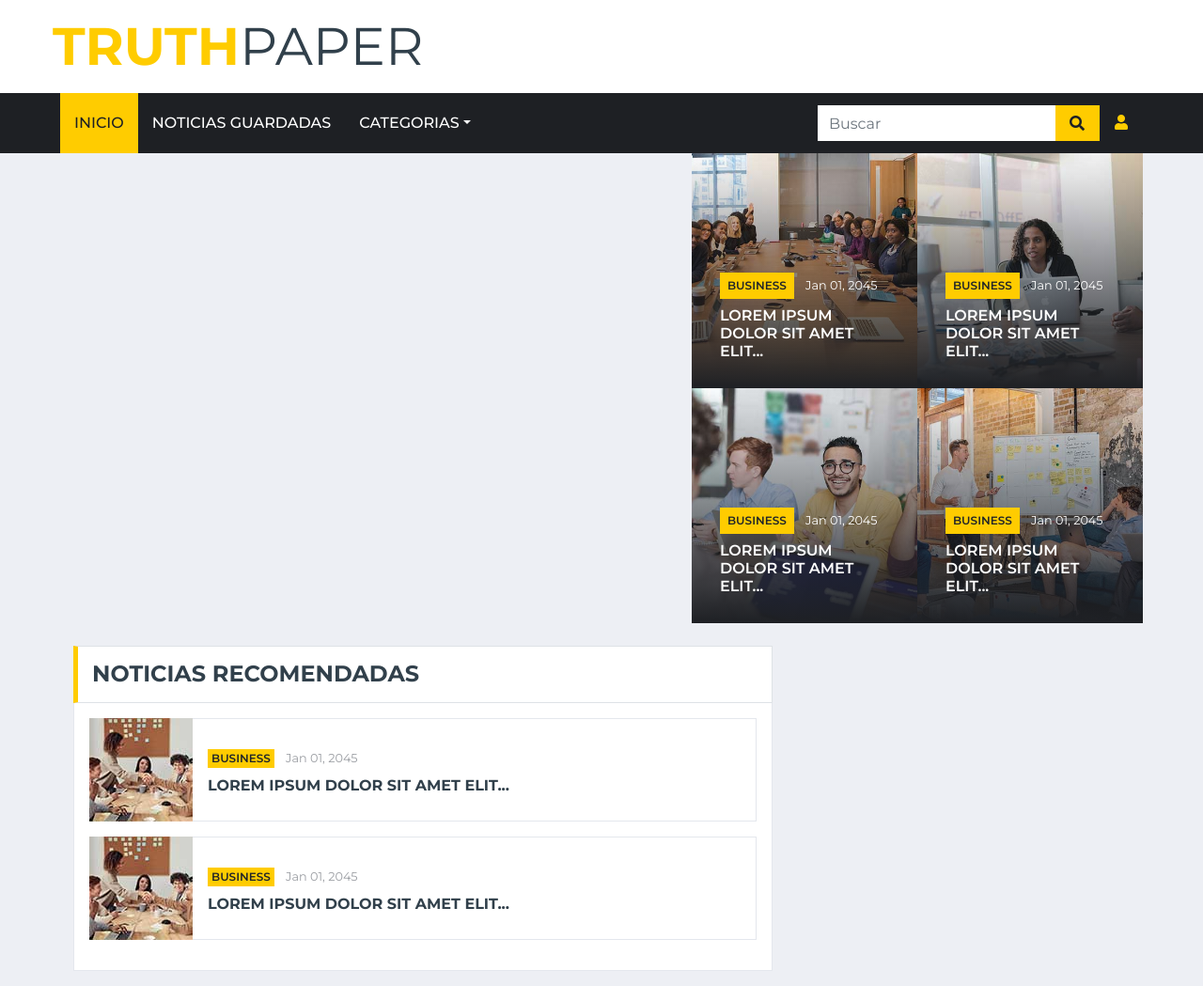
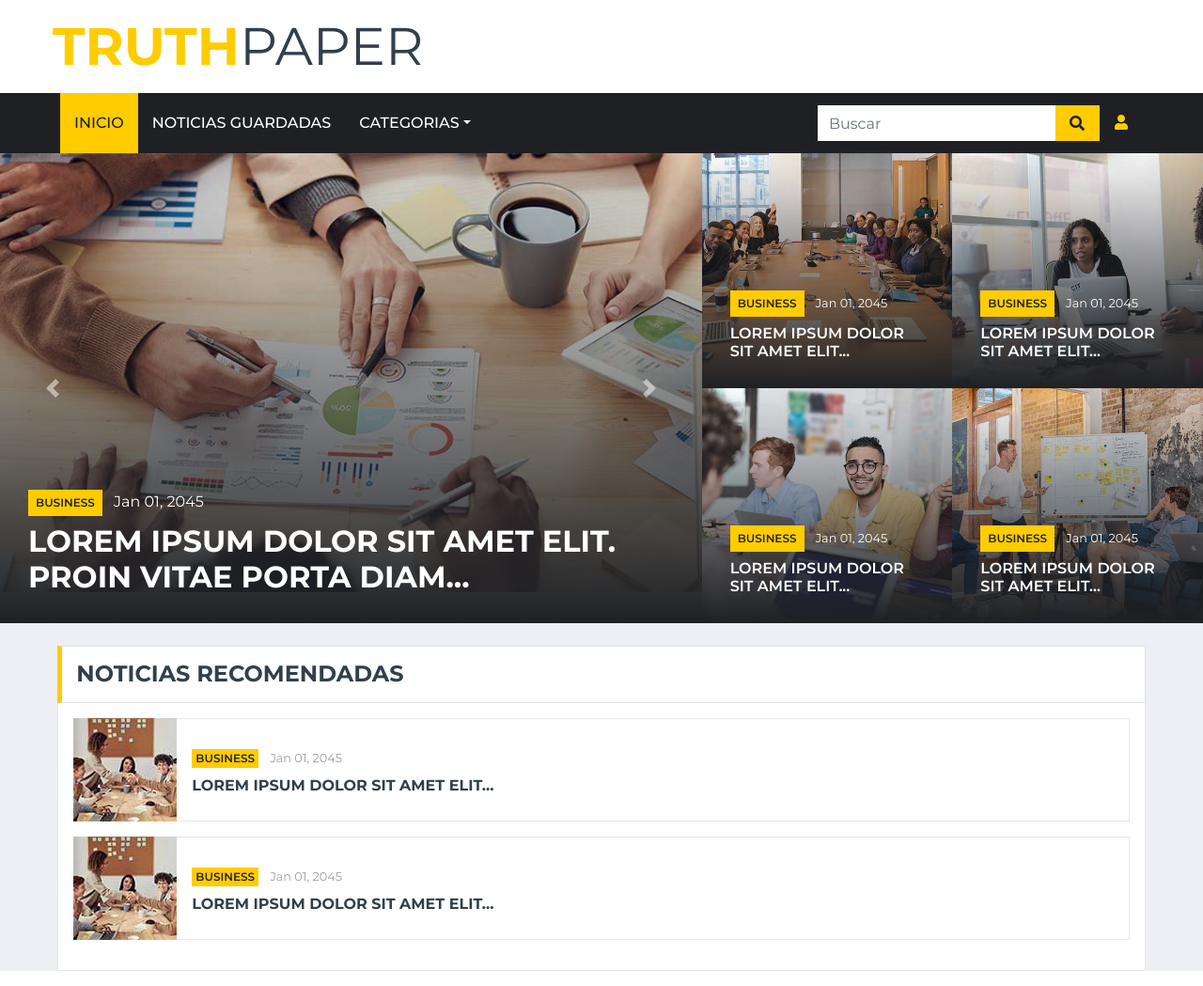
Before and after one commit to carlosMoragon/ing_sw_TruthPaper, a Flask app: template source/templates/index.html in a window 1280 px wide. Shown: the part 35-1084 px from the top of the page at 94% size. Run offline with Flask 3, Linux system fonts and the light colour scheme; the template is opened without the code that fills it, so the values that code supplies are empty; some libraries are stand-ins or nearby versions.

Commit message:
Actualiza el carrusel de la pagina de inicio

```diff
--- a/source/templates/index.html
+++ b/source/templates/index.html
@@ -65,7 +65,8 @@
         <div class="row align-items-center bg-white py-3 px-lg-5">
             <div class="col-lg-4">
                 <a href="index.html" class="navbar-brand p-0 d-none d-lg-block">
-                <h1 class="m-0 display-4 text-uppercase text-primary">Truth<span class="text-secondary font-weight-normal">paper</span></h1>
+                    <h1 class="m-0 display-4 text-uppercase text-primary">Truth<span
+                            class="text-secondary font-weight-normal">paper</span></h1>
                 </a>
             </div>
 
@@ -83,7 +84,8 @@
     <div class="container-fluid p-0">
         <nav class="navbar navbar-expand-lg bg-dark navbar-dark py-2 py-lg-0 px-lg-5">
             <a href="index.html" class="navbar-brand d-block d-lg-none">
-            <h1 class="m-0 display-4 text-uppercase text-primary">Truth<span class="text-white font-weight-normal">paper</span></h1>
+                <h1 class="m-0 display-4 text-uppercase text-primary">Truth<span
+                        class="text-white font-weight-normal">paper</span></h1>
             </a>
             <button type="button" class="navbar-toggler" data-toggle="collapse" data-target="#navbarCollapse">
                 <span class="navbar-toggler-icon"></span>
@@ -108,7 +110,8 @@
                 <div class="input-group ml-auto d-none d-lg-flex" style="max-width: 300px;">
                     <input type="text" class="form-control border-0" placeholder="Buscar">
                     <div class="input-group-append">
-                    <button class="input-group-text bg-primary text-dark border-0 px-3"><i class="fa fa-search"></i></button>
+                        <button class="input-group-text bg-primary text-dark border-0 px-3"><i
+                                class="fa fa-search"></i></button>
                     </div>
                 </div>
 
@@ -126,26 +129,49 @@
 
     <!-- Main News Slider Start -->
     <!--<div class="container-fluid-recommendedNews"> -->
-    <div class="container-fluid" style="width: 90%;">
-        <div class="row">
+    <div class="container-fluid" style="width: 100%;">
+        <div class="row justify-content-md-center">
             <div class="col-lg-7 px-0">
                 <!-- Trending topic or breaking news,...-->
-                <div class="owl-carousel main-carousel position-relative">
-                    <!-- Slide 1-->
-                    <div class="position-relative overflow-hidden" style="height: 500px;">
-                        <img class="img-fluid h-100" src="../static/img/news-800x500-1.jpg" style="object-fit: cover;">
+                <div id="carouselExampleControls" class="carousel slide" data-ride="carousel">
+                    <div class="carousel-inner absolute">
+                        <div class="carousel-item active" style="height: 500px;">
+                            <img class="img-fluid w-100" src="../static/img/news-800x500-1.jpg"
+                                style="object-fit: cover;">
                             <div class="overlay">
                                 <div class="mb-2">
                                     <a class="badge badge-primary text-uppercase font-weight-semi-bold p-2 mr-2"
                                         href="">Business</a>
                                     <a class="text-white" href="">Jan 01, 2045</a>
                                 </div>
-                            <a class="h2 m-0 text-white text-uppercase font-weight-bold" href="">Lorem ipsum dolor sit amet elit. Proin vitae porta diam...</a>
+                                <a class="h2 m-0 text-white text-uppercase font-weight-bold" href="">Lorem ipsum dolor
+                                    sit amet elit. Proin vitae porta diam...</a>
                             </div>
                         </div>
-                    <!-- End Slide 1-->
+                        <div class="carousel-item" style="height: 500px;">
+                            <img class="img-fluid w-100" src="../static/img/news-700x435-1.jpg"
+                                style="object-fit: cover;">
+                            <div class="overlay">
+                                <div class="mb-2">
+                                    <a class="badge badge-primary text-uppercase font-weight-semi-bold p-2 mr-2"
+                                        href="">Business</a>
+                                    <a class="text-white" href="">Jan 01, 2045</a>
+                                </div>
+                                <a class="h2 m-0 text-white text-uppercase font-weight-bold" href="">Lorem ipsum dolor
+                                    sit amet elit. Proin vitae porta diam...</a>
+                            </div>
+                        </div>
+                    </div>
+                    <a class="carousel-control-prev" href="#carouselExampleControls" role="button" data-slide="prev">
+                        <span class="carousel-control-prev-icon" aria-hidden="true"></span>
+                        <span class="sr-only">Previous</span>
+                    </a>
+                    <a class="carousel-control-next" href="#carouselExampleControls" role="button" data-slide="next">
+                        <span class="carousel-control-next-icon" aria-hidden="true"></span>
+                        <span class="sr-only">Next</span>
+                    </a>
+                </div>
 
-                </div>
 
             </div>
             <div class="col-lg-5 px-0">
@@ -153,56 +179,64 @@
                     <div class="col-md-6 px-0">
                         <!-- Mini Slide 1-->
                         <div class="position-relative overflow-hidden" style="height: 250px;">
-                            <img class="img-fluid w-100 h-100" src="../static/img/news-700x435-1.jpg" style="object-fit: cover;">
+                            <img class="img-fluid w-100 h-100" src="../static/img/news-700x435-1.jpg"
+                                style="object-fit: cover;">
                             <div class="overlay">
                                 <div class="mb-2">
                                     <a class="badge badge-primary text-uppercase font-weight-semi-bold p-2 mr-2"
                                         href="">Business</a>
                                     <a class="text-white" href=""><small>Jan 01, 2045</small></a>
                                 </div>
-                                <a class="h6 m-0 text-white text-uppercase font-weight-semi-bold" href="">Lorem ipsum dolor sit amet elit...</a>
+                                <a class="h6 m-0 text-white text-uppercase font-weight-semi-bold" href="">Lorem ipsum
+                                    dolor sit amet elit...</a>
                             </div>
                         </div>
                     </div>
                     <div class="col-md-6 px-0">
                         <!--Mini slide 2-->
                         <div class="position-relative overflow-hidden" style="height: 250px;">
-                            <img class="img-fluid w-100 h-100" src="../static/img/news-700x435-2.jpg" style="object-fit: cover;">
+                            <img class="img-fluid w-100 h-100" src="../static/img/news-700x435-2.jpg"
+                                style="object-fit: cover;">
                             <div class="overlay">
                                 <div class="mb-2">
                                     <a class="badge badge-primary text-uppercase font-weight-semi-bold p-2 mr-2"
                                         href="">Business</a>
                                     <a class="text-white" href=""><small>Jan 01, 2045</small></a>
                                 </div>
-                                <a class="h6 m-0 text-white text-uppercase font-weight-semi-bold" href="">Lorem ipsum dolor sit amet elit...</a>
+                                <a class="h6 m-0 text-white text-uppercase font-weight-semi-bold" href="">Lorem ipsum
+                                    dolor sit amet elit...</a>
                             </div>
                         </div>
                     </div>
                     <div class="col-md-6 px-0">
                         <!-- Mini slide 3-->
                         <div class="position-relative overflow-hidden" style="height: 250px;">
-                            <img class="img-fluid w-100 h-100" src="../static/img/news-700x435-3.jpg" style="object-fit: cover;">
+                            <img class="img-fluid w-100 h-100" src="../static/img/news-700x435-3.jpg"
+                                style="object-fit: cover;">
                             <div class="overlay">
                                 <div class="mb-2">
                                     <a class="badge badge-primary text-uppercase font-weight-semi-bold p-2 mr-2"
                                         href="">Business</a>
                                     <a class="text-white" href=""><small>Jan 01, 2045</small></a>
                                 </div>
-                                <a class="h6 m-0 text-white text-uppercase font-weight-semi-bold" href="">Lorem ipsum dolor sit amet elit...</a>
+                                <a class="h6 m-0 text-white text-uppercase font-weight-semi-bold" href="">Lorem ipsum
+                                    dolor sit amet elit...</a>
                             </div>
                         </div>
                     </div>
                     <div class="col-md-6 px-0">
                         <!-- Mini slide 4-->
                         <div class="position-relative overflow-hidden" style="height: 250px;">
-                            <img class="img-fluid w-100 h-100" src="../static/img/news-700x435-4.jpg" style="object-fit: cover;">
+                            <img class="img-fluid w-100 h-100" src="../static/img/news-700x435-4.jpg"
+                                style="object-fit: cover;">
                             <div class="overlay">
                                 <div class="mb-2">
                                     <a class="badge badge-primary text-uppercase font-weight-semi-bold p-2 mr-2"
                                         href="">Business</a>
                                     <a class="text-white" href=""><small>Jan 01, 2045</small></a>
                                 </div>
-                                <a class="h6 m-0 text-white text-uppercase font-weight-semi-bold" href="">Lorem ipsum dolor sit amet elit...</a>
+                                <a class="h6 m-0 text-white text-uppercase font-weight-semi-bold" href="">Lorem ipsum
+                                    dolor sit amet elit...</a>
                             </div>
                         </div>
                     </div>
@@ -213,12 +247,12 @@
     <!-- Main News Slider End -->
     <br>
     <!-- News With Sidebar Start -->
-    <div class="container-fluid">
-        <div class="container">
-            <div class="row">
+    <div class="container-fluid" style="width: 100%; height: 100%;">
+        <div >
+            <div class="row justify-content-md-center">
                 <!-- Tranding News Start -->
-                <div class="col-md-8">
-                    <div class="mb-3">
+                <div class="col-md-11">
+                    <div">
                         <div class="section-title mb-0">
                             <h4 class="m-0 text-uppercase font-weight-bold">Noticias recomendadas</h4>
                         </div>
@@ -227,22 +261,29 @@
                             <!-- Item 1 -->
                             <div class="d-flex align-items-center bg-white mb-3" style="height: 110px;">
                                 <img class="img-fluid" src="../static/img/news-110x110-1.jpg" alt="">
-                                <div class="w-100 h-100 px-3 d-flex flex-column justify-content-center border border-left-0">
+                                <div
+                                    class="w-100 h-100 px-3 d-flex flex-column justify-content-center border border-left-0">
                                     <div class="mb-2">
-                                        <a class="badge badge-primary text-uppercase font-weight-semi-bold p-1 mr-2" href="">Business</a>
+                                        <a class="badge badge-primary text-uppercase font-weight-semi-bold p-1 mr-2"
+                                            href="">Business</a>
                                         <a class="text-body" href=""><small>Jan 01, 2045</small></a>
                                     </div>
-                                    <a class="h6 m-0 text-secondary text-uppercase font-weight-bold" href="">Lorem ipsum dolor sit amet elit...</a>
+                                    <a class="h6 m-0 text-secondary text-uppercase font-weight-bold" href="">Lorem ipsum
+                                        dolor sit amet elit...</a>
                                 </div>
                             </div>
-                            <!-- Item 2 --><div class="d-flex align-items-center bg-white mb-3" style="height: 110px;">
+                            <!-- Item 2 -->
+                            <div class="d-flex align-items-center bg-white mb-3" style="height: 110px;">
                                 <img class="img-fluid" src="../static/img/news-110x110-1.jpg" alt="">
-                                <div class="w-100 h-100 px-3 d-flex flex-column justify-content-center border border-left-0">
+                                <div
+                                    class="w-100 h-100 px-3 d-flex flex-column justify-content-center border border-left-0">
                                     <div class="mb-2">
-                                        <a class="badge badge-primary text-uppercase font-weight-semi-bold p-1 mr-2" href="">Business</a>
+                                        <a class="badge badge-primary text-uppercase font-weight-semi-bold p-1 mr-2"
+                                            href="">Business</a>
                                         <a class="text-body" href=""><small>Jan 01, 2045</small></a>
                                     </div>
-                                    <a class="h6 m-0 text-secondary text-uppercase font-weight-bold" href="">Lorem ipsum dolor sit amet elit...</a>
+                                    <a class="h6 m-0 text-secondary text-uppercase font-weight-bold" href="">Lorem ipsum
+                                        dolor sit amet elit...</a>
                                 </div>
                             </div>
                             <!--Item 3-->
```
Also changed, not shown: source/templates/perfil.html (added). Lines whose indentation alone changed are shown as unchanged.
